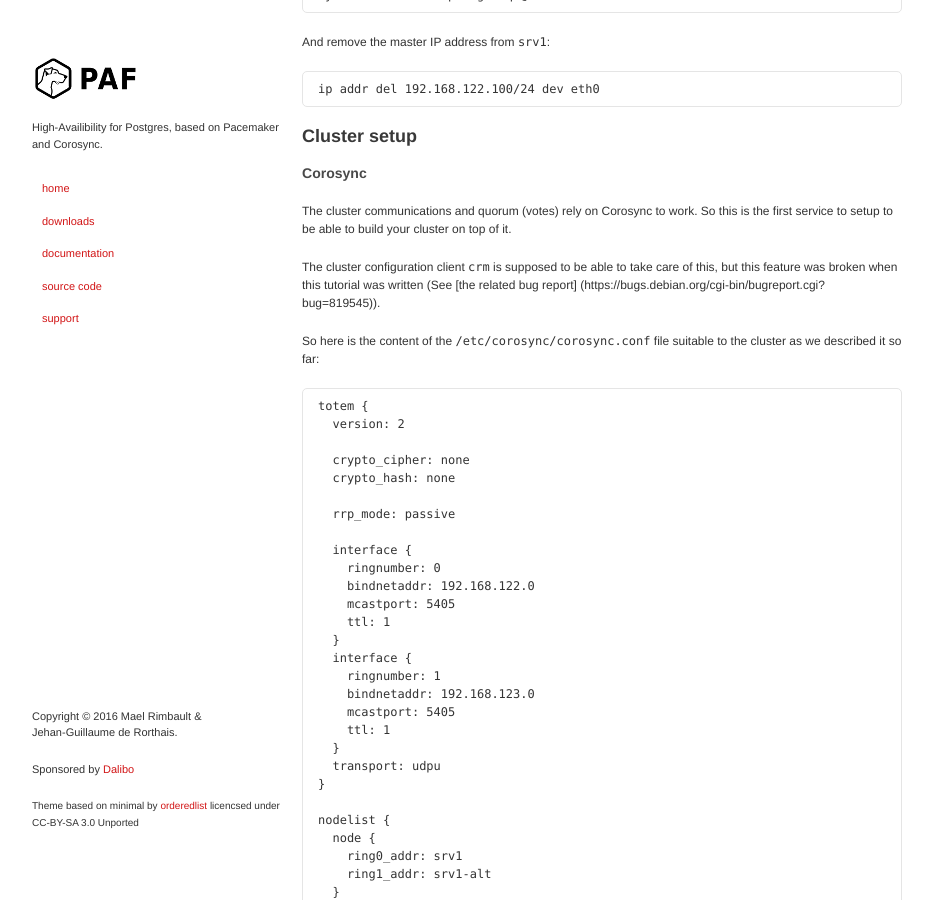
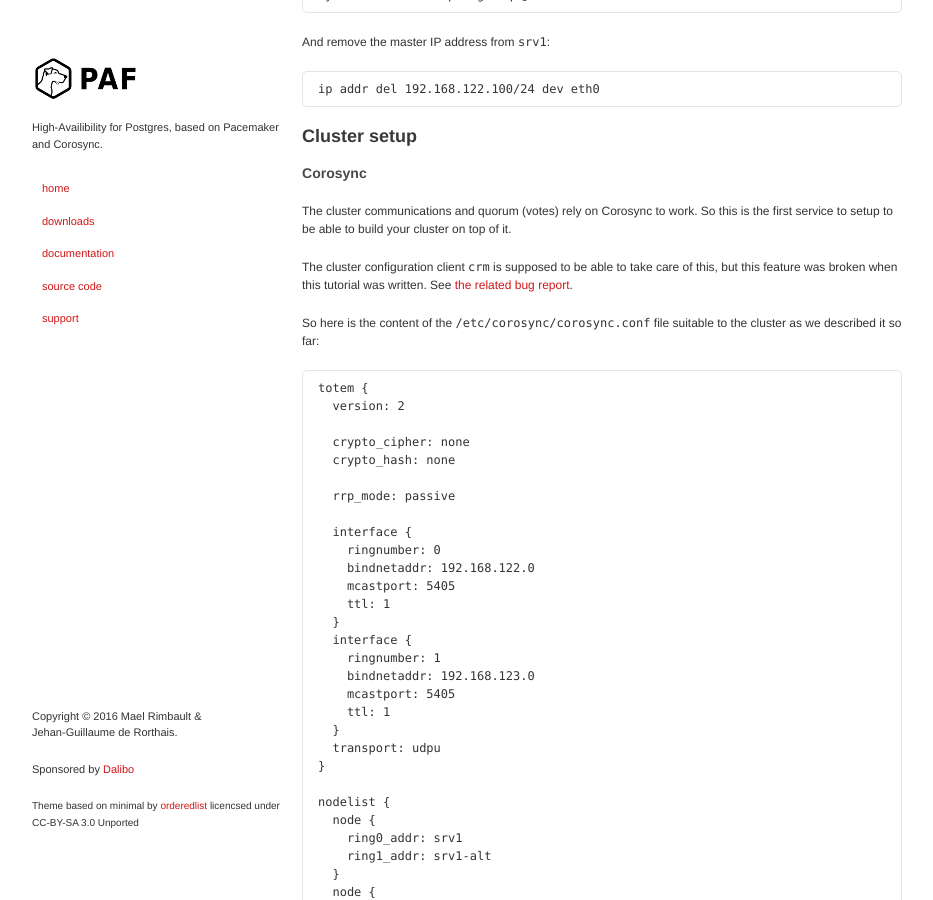
Before and after one commit to ClusterLabs/PAF, a Jekyll site: the page built from Quick_Start-Debian-8.md, in a window 1280 px wide and 900 px high, scrolled down 2787 px. Shown: the whole window, without its empty margins (173-1106 px from the left). Built offline with Jekyll 4.4.1, drawn with Linux system fonts in a browser that asks for light colours.

Commit message:
Fix Debian bug report link

```diff
--- a/Quick_Start-Debian-8.md
+++ b/Quick_Start-Debian-8.md
@@ -184,8 +184,8 @@
 is the first service to setup to be able to build your cluster on top of it.
 
 The cluster configuration client `crm` is supposed to be able to take care of
-this, but this feature was broken when this tutorial was written (See
-[the related bug report] (https://bugs.debian.org/cgi-bin/bugreport.cgi?bug=819545)).
+this, but this feature was broken when this tutorial was written.
+See [the related bug report](https://bugs.debian.org/cgi-bin/bugreport.cgi?bug=819545).
 
 So here is the content of the `/etc/corosync/corosync.conf` file suitable to
 the cluster as we described it so far:
```
